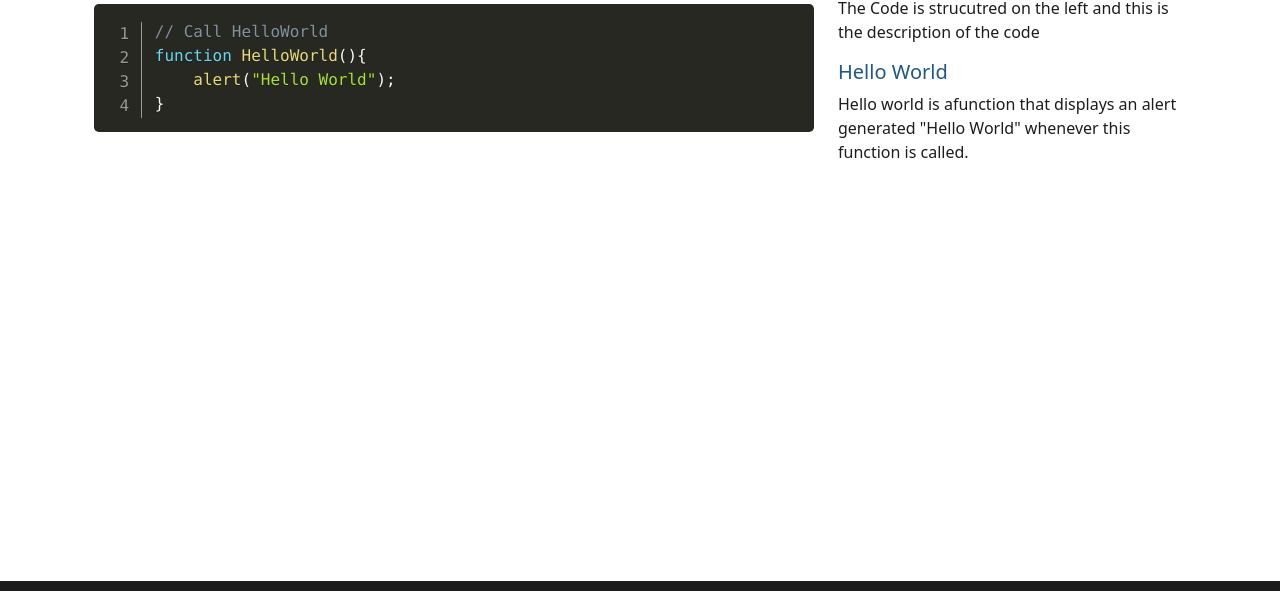
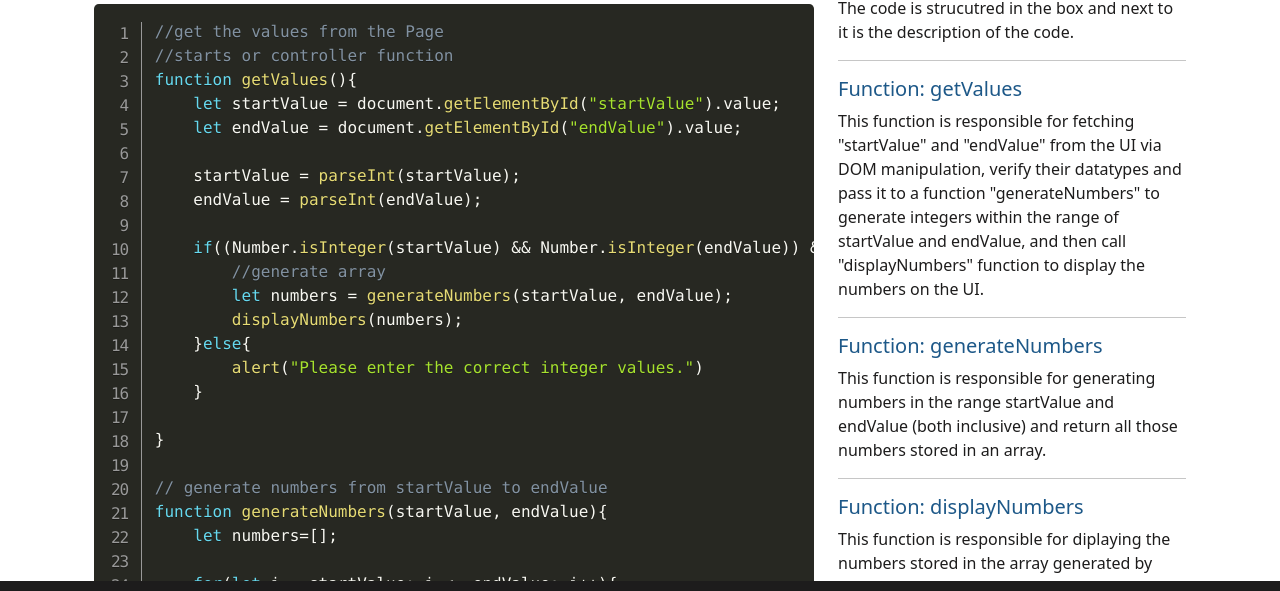
Before and after one commit to Vinay352/Centum, a plain HTML site: page code.html in a window 1280 px wide. Shown: the part 147-738 px from the top of the page. Drawn offline with nearby package versions, Linux system fonts and the light colour scheme.

Commit message:
final
final and all working

```diff
--- a/code.html
+++ b/code.html
@@ -67,9 +67,55 @@
                 <div class="col-lg-8">
                     <pre class="line-numbers">
                         <code class="language-javascript">
-                            // Call HelloWorld
-                            function HelloWorld(){
-                                alert("Hello World");
+                            //get the values from the Page
+                            //starts or controller function
+                            function getValues(){
+                                let startValue = document.getElementById("startValue").value;
+                                let endValue = document.getElementById("endValue").value;
+
+                                startValue = parseInt(startValue);
+                                endValue = parseInt(endValue);
+
+                                if((Number.isInteger(startValue) && Number.isInteger(endValue)) && (startValue <= endValue)){
+                                    //generate array
+                                    let numbers = generateNumbers(startValue, endValue);
+                                    displayNumbers(numbers);
+                                }else{
+                                    alert("Please enter the correct integer values.")
+                                }
+
+                            }
+
+                            // generate numbers from startValue to endValue
+                            function generateNumbers(startValue, endValue){
+                                let numbers=[];
+
+                                for(let i = startValue; i <= endValue; i++){
+                                    numbers.push(i);
+                                }
+
+                                return numbers;
+                            }
+
+                            // display numbers and mark even number as BOLD
+                            function displayNumbers(numbers){
+                                let templateRows = "";
+
+                                for(let i = 0; i < numbers.length; i++){
+                                    let number = numbers[i];
+
+                                    //This does correctly render with the Prism.js - see the source
+                                    let str = `<tr><td>${number}</td></tr>`;
+
+                                    if(number % 2 == 0){
+                                        //This does correctly render with the Prism.js - see the source
+                                        str = `<tr><td><strong>${number}</strong></td></tr>`
+                                    }
+
+                                    templateRows += str;
+                                }
+
+                                document.getElementById("results").innerHTML = templateRows;
                             }
                         </code>
                     </pre>
@@ -77,10 +123,24 @@
 
                 <!-- DESCRIPTION -->
                 <div class="col-lg-4">
-                    <p>The Code is strucutred on the left and this is the description of the code</p>
+                    <p>The code is strucutred in the box and next to it is the description of the code.</p>
 
-                    <h5>Hello World</h5>
-                    <p>Hello world is afunction that displays an alert generated "Hello World" whenever this function is called.</p>
+                    <hr>
+
+                    <h5>Function: getValues</h5>
+                    <p>This function is responsible for fetching "startValue" and "endValue" from the UI via DOM manipulation, verify their datatypes and pass it to a function "generateNumbers" to generate integers within the range of startValue and endValue, and then call "displayNumbers" function to display the numbers on the UI.</p>
+
+                    <hr>
+
+                    <h5>Function: generateNumbers</h5>
+                    <p>This function is responsible for generating numbers in the range startValue and endValue (both inclusive) and return all those numbers stored in an array.</p>
+
+                    <hr>
+
+                    <h5>Function: displayNumbers</h5>
+                    <p>This function is responsible for diplaying the numbers stored in the array generated by "generateNumbers" function on the UI via DOM manipulation, with even numbers being shown in bold.</p>
+
+                    <hr>
 
                 </div>
            </div>
```
Also changed, not shown: app.html (+8 -3 lines), js/site.js (+47 -3 lines).
